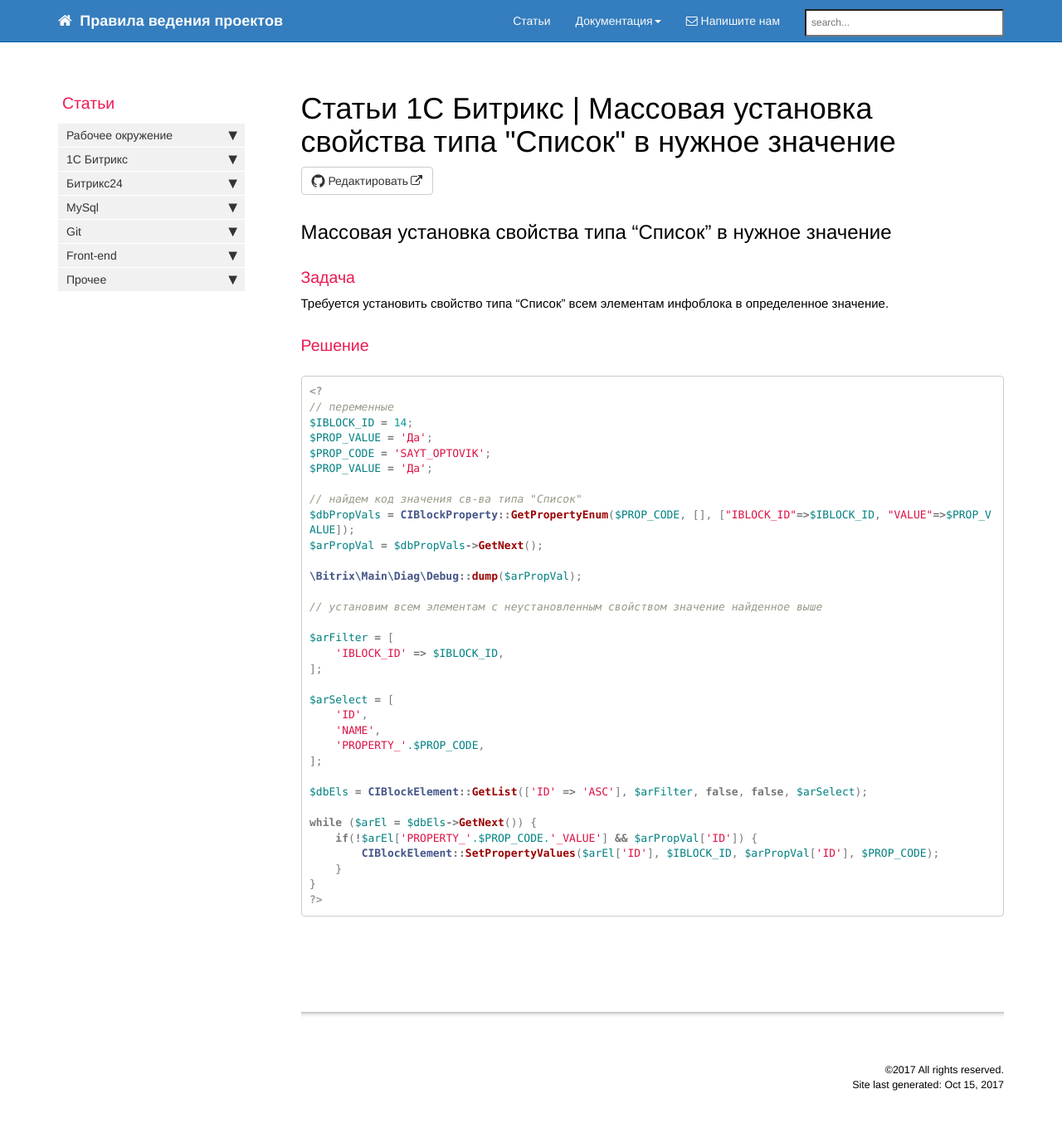
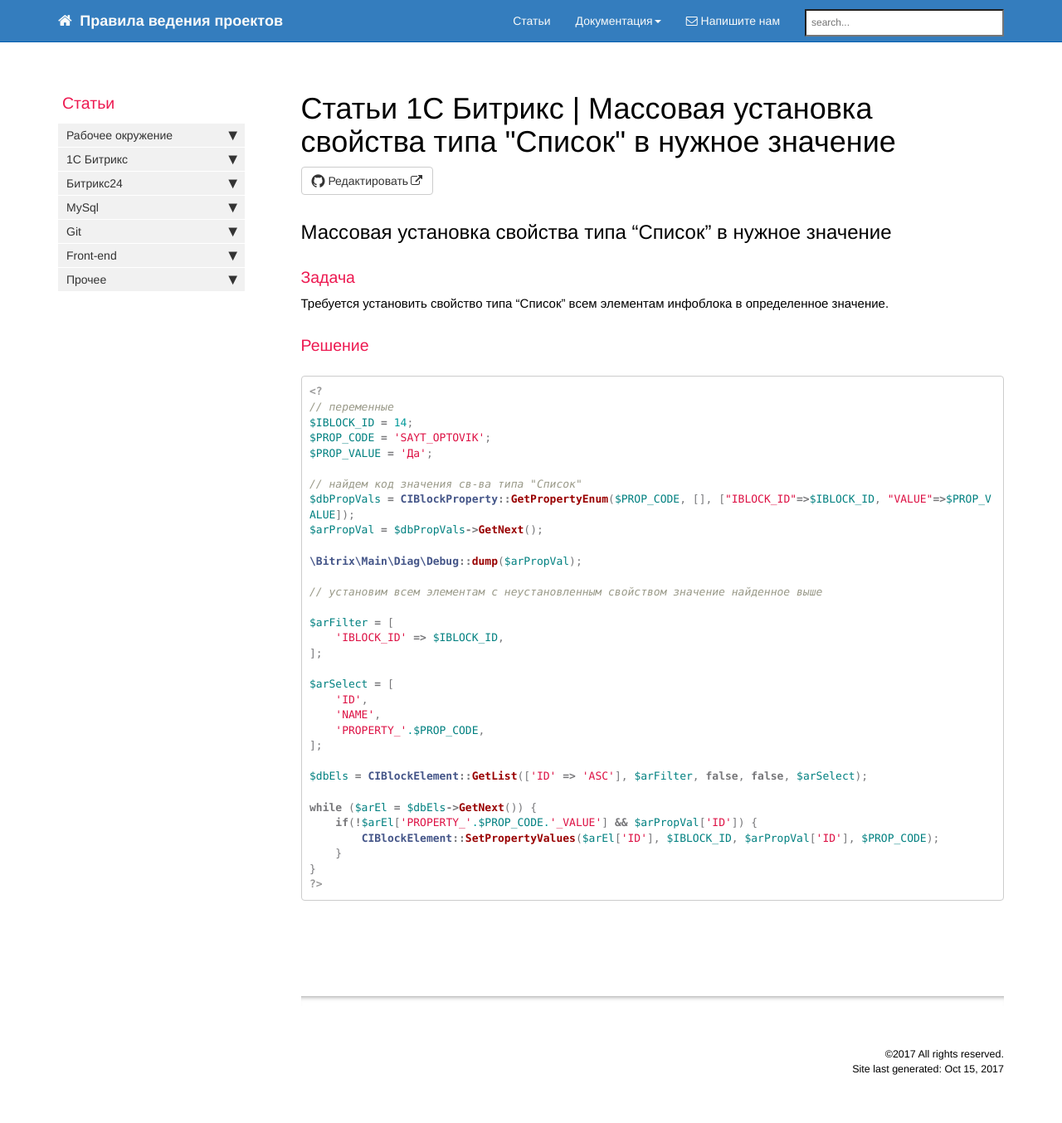
Before and after one commit to gdecider/gdecider.github.io, a Jekyll site: the page built from pages/articles/articles_bx_set_prop_type_list.md, in a window 1280 px wide and 1368 px high. Shown: the top 1354 px of the window at 83% size. Built offline with Jekyll 4.4.1, drawn with Linux system fonts in a browser that asks for light colours; nearby versions of some CDN libraries; comment, search, counter and statistics services are not loaded.

Commit message:
Update articles_bx_set_prop_type_list.md

```diff
--- a/pages/articles/articles_bx_set_prop_type_list.md
+++ b/pages/articles/articles_bx_set_prop_type_list.md
@@ -20,7 +20,6 @@
 <?
 // переменные
 $IBLOCK_ID = 14;
-$PROP_VALUE = 'Да';
 $PROP_CODE = 'SAYT_OPTOVIK';
 $PROP_VALUE = 'Да';
 
```
